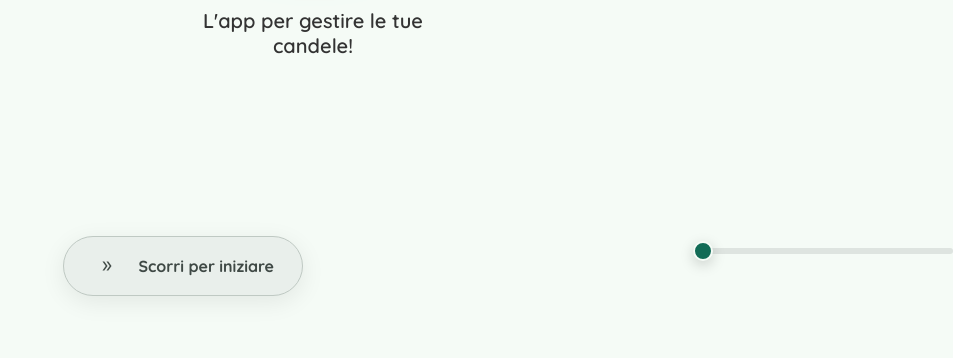
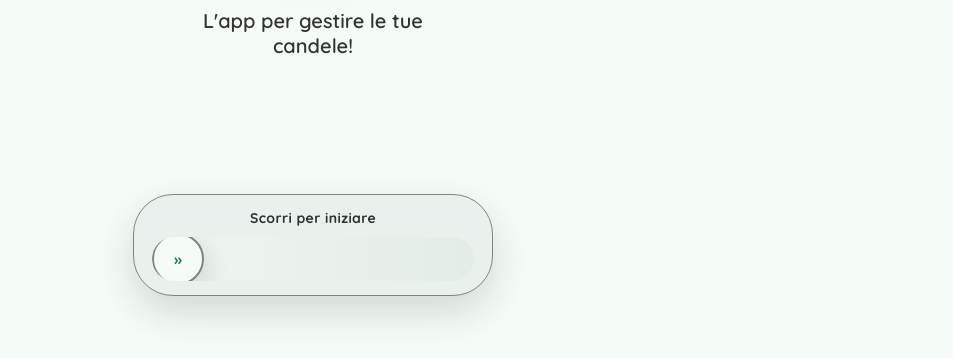
Before and after one commit to EsterAlyssa/CandleApp, a plain HTML site: page candle_app/index.html in a window 1280 px wide. Shown: the part 394-752 px from the top of the page, without its empty margins (327-1280 px from the left). Drawn offline with nearby package versions, Linux system fonts and the light colour scheme.

Commit message:
correzione slider e colori

```diff
--- a/candle_app/css/style.css
+++ b/candle_app/css/style.css
@@ -436,21 +436,79 @@ input[type="password"]:focus {
     text-align: center;
 }
 
-/* Landing start button: pill, themed */
-.btn-start {
-    background-color: var(--md-sys-color-surface-container);
-    color: var(--md-sys-color-on-surface-variant);
-    border: 1px solid var(--md-sys-color-outline-variant);
-    padding: 14px 28px;
-    border-radius: 30px;
-    font-size: 16px;
-    display: flex;
-    align-items: center;
-    gap: 14px;
+/* Landing slider (slide to start) */
+.slide-start {
+    width: 100%;
+    max-width: 360px;
+    background: var(--md-sys-color-surface-container);
+    opacity: 0.9;
+    border: 1px solid var(--md-sys-color-outline);
+    border-radius: 40px;
+    padding: 14px 18px;
+    backdrop-filter: blur(12px);
+    box-shadow: 0 16px 40px rgba(0, 0, 0, 0.16);
+    transition: background 0.3s ease, transform 0.2s ease;
+    position: relative;
+    overflow: hidden;
+}
+
+.slide-label {
+    display: block;
+    text-align: center;
+    color: var(--md-sys-color-on-surface);
+    font-weight: 700;
+    font-size: 14px;
+    margin-bottom: 10px;
+    letter-spacing: 0.4px;
+}
+
+.slide-track {
+    position: relative;
+    height: 44px;
+    border-radius: 999px;
+    background: linear-gradient(90deg, var(--md-sys-color-surface-container-low), var(--md-sys-color-surface-container-high));
+    overflow: hidden;
+    transition: background 0.4s ease;
+}
+
+.slide-track:hover {
+    background: linear-gradient(90deg, var(--md-sys-color-surface-container), var(--md-sys-color-surface-container-high));
+}
+
+.slide-thumb {
+    position: absolute;
+    top: 50%;
+    left: 0;
+    transform: translate(0, -50%);
+    width: 52px;
+    height: 52px;
+    border-radius: 50%;
+    background: var(--md-sys-color-surface);
+    display: flex;
+    align-items: center;
+    justify-content: center;
+    cursor: pointer;
+    border: 2px solid var(--md-sys-color-outline);
+    box-shadow: 0 10px 30px rgba(0, 0, 0, 0.18);
+    font-weight: 800;
+    color: var(--md-sys-color-primary);
+    user-select: none;
+}
+
+.slide-thumb:active {
+    transform: translate(0, -50%) scale(0.95);
+}
+
+.slide-thumb:hover {
+    box-shadow: 0 14px 34px rgba(0, 0, 0, 0.22);
+}
+
+.landing-start-div {
+    width: 100%;
+    max-width: 420px;
     margin: 0 auto;
-    cursor: pointer;
-    box-shadow: 0 6px 24px rgba(0,0,0,0.08);
-    font-weight: 700;
+    display: flex;
+    justify-content: center;
 }
 
 /* Ensure add-button in Magazzino uses full width and primary styling */
@@ -637,9 +695,9 @@ input[type="password"]:focus {
     vertical-align: middle;
 }
 
-    .login-title { font-size: 28px; }
-    .logo-img.small { width: 80px; }
-}
+.login-title { font-size: 28px; }
+.logo-img.small { width: 80px; }
+
 
 /* ============================================
    REGISTRAZIONE
@@ -2171,4 +2229,3 @@ select.input-field {
     color: var(--md-sys-color-on-surface-variant);
     font-size: 15px;
 }
-}
--- a/candle_app/js/views/landing.js
+++ b/candle_app/js/views/landing.js
@@ -2,7 +2,7 @@
 // LANDING.JS - Pagina iniziale (Home 1)
 // ===================================================
 
-import { createLogo, createStartButton } from '../components.js?v=3';
+import { createLogo } from '../components.js?v=3';
 import { supabase } from '../supabase.js';
 
 export async function renderLanding(container) {
@@ -53,29 +53,62 @@ export async function renderLanding(container) {
     subtitle.innerHTML = "L'app per gestire le tue<br>candele!";
     wrapper.appendChild(subtitle);
 
-    // Bottone start + slider "scorri"
+    // Slider “Scorri per iniziare” (stile iOS)
     const startDiv = document.createElement('div');
     startDiv.className = 'landing-start-div';
 
-    const startBtn = createStartButton('Scorri per iniziare');
-    startBtn.onclick = triggerStart;
+    const sliderContainer = document.createElement('div');
+    sliderContainer.className = 'slide-start';
 
-    const slider = document.createElement('input');
-    slider.type = 'range';
-    slider.min = '0';
-    slider.max = '100';
-    slider.value = '0';
-    slider.className = 'landing-slider';
-    slider.oninput = () => {
-        if (slider.value === slider.max) {
+    const sliderLabel = document.createElement('span');
+    sliderLabel.className = 'slide-label';
+    sliderLabel.textContent = 'Scorri per iniziare';
+    sliderContainer.appendChild(sliderLabel);
+
+    const sliderTrack = document.createElement('div');
+    sliderTrack.className = 'slide-track';
+
+    const sliderThumb = document.createElement('div');
+    sliderThumb.className = 'slide-thumb';
+    sliderThumb.textContent = '»';
+    sliderTrack.appendChild(sliderThumb);
+
+    sliderContainer.appendChild(sliderTrack);
+    startDiv.appendChild(sliderContainer);
+    wrapper.appendChild(startDiv);
+
+    // Drag behavior
+    let dragging = false;
+    let startX = 0;
+    let startLeft = 0;
+
+    sliderThumb.addEventListener('pointerdown', (e) => {
+        dragging = true;
+        startX = e.clientX;
+        startLeft = sliderThumb.offsetLeft;
+        sliderThumb.setPointerCapture(e.pointerId);
+    });
+
+    sliderThumb.addEventListener('pointermove', (e) => {
+        if (!dragging) return;
+        const delta = e.clientX - startX;
+        const trackWidth = sliderTrack.clientWidth - sliderThumb.offsetWidth;
+        let next = Math.min(Math.max(0, startLeft + delta), trackWidth);
+        sliderThumb.style.left = `${next}px`;
+        if (next >= trackWidth) {
             triggerStart();
-            setTimeout(() => { slider.value = '0'; }, 300);
+            setTimeout(() => {
+                sliderThumb.style.left = '0px';
+            }, 250);
         }
+    });
+
+    const stopDrag = () => {
+        dragging = false;
+        sliderThumb.style.left = '0px';
     };
-
-    startDiv.appendChild(startBtn);
-    startDiv.appendChild(slider);
-    wrapper.appendChild(startDiv);
+    sliderThumb.addEventListener('pointerup', stopDrag);
+    sliderThumb.addEventListener('pointercancel', stopDrag);
 
     async function triggerStart() {
         const { data: { session } } = await supabase.auth.getSession();
```
